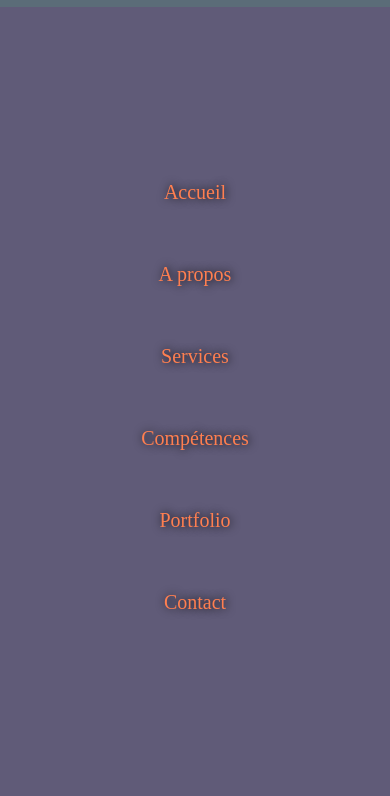
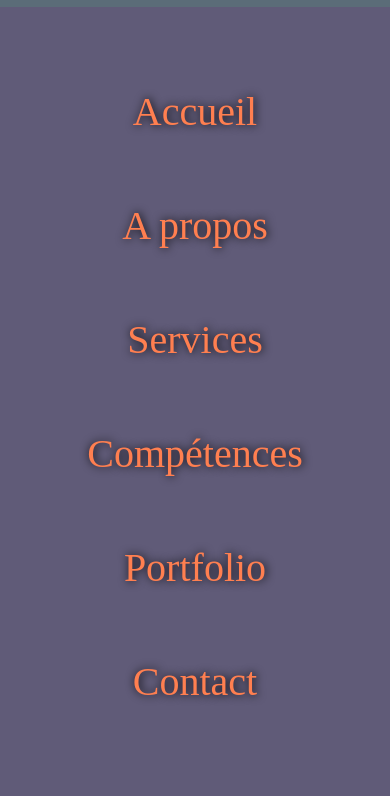
Before and after one commit to DeepN3rd/portfolio-HTML-CSS-JS, a plain HTML site: page index.html in a window 390 px wide. Both pictures are taken after a click on the button 352 px from the left and 27 px from the top of the page. Shown: the part 48-844 px from the top of the page. Drawn offline with Linux system fonts and the light colour scheme; a web font is replaced by a local one.

Commit message:
augmentation de la taille de police et amélioration de l'ombre du texte dans la section de navigation

```diff
--- a/css/style.css
+++ b/css/style.css
@@ -240,10 +240,10 @@
       font-family: 'workbench';
       color:coral;
       display: block;
-      font-size: 2rem;
+      font-size: 4rem;
       padding: 2rem;
       transition: all .4s;
-      text-shadow: #000 1px 0 10px;
+      text-shadow: #000000 1px 0 10px;
     }
     .show-nav nav {
       opacity: 1;
```
